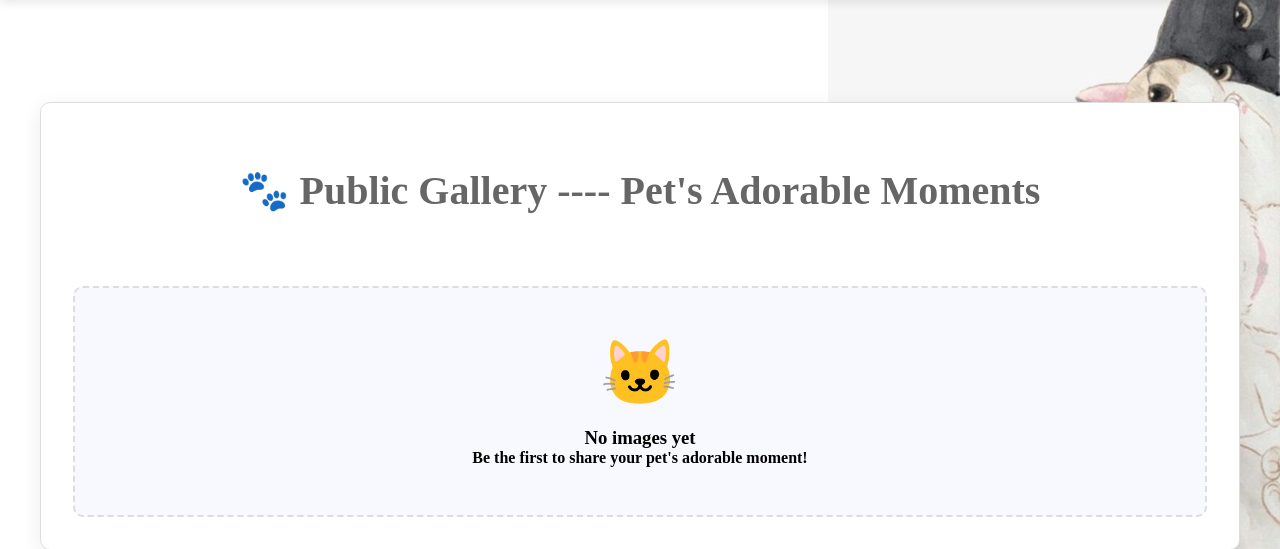
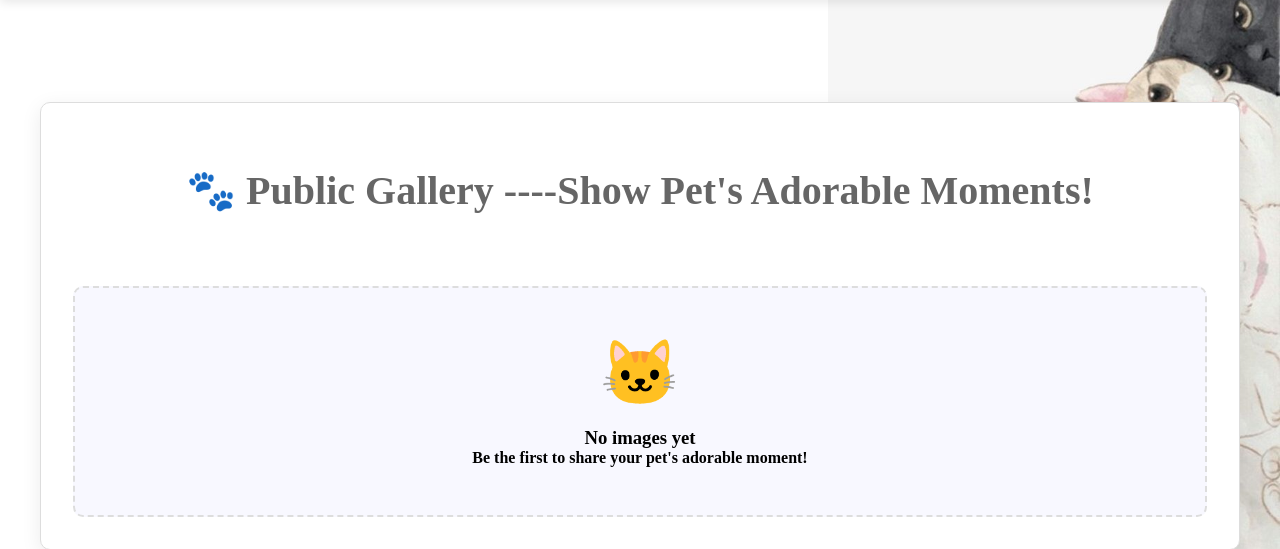
Before and after one commit to Lunanaall/flaskapp, a Flask app: page / in a window 1280 px wide. Shown: the part 61-610 px from the top of the page. Run offline with Flask 3, Linux system fonts and the light colour scheme; data that the repository does not hold is empty; some libraries are stand-ins or nearby versions.

Commit message:
Update index.html

```diff
--- a/templates/index.html
+++ b/templates/index.html
@@ -2,7 +2,7 @@
 
 {% block content %}
 <div class="page-header">
-    <h1>🐾 Public Gallery ---- Pet's Adorable Moments</h1>
+    <h1>🐾 Public Gallery ----Show Pet's Adorable Moments!</h1>
 </div>
 
 <!-- Image Grid -->
```
